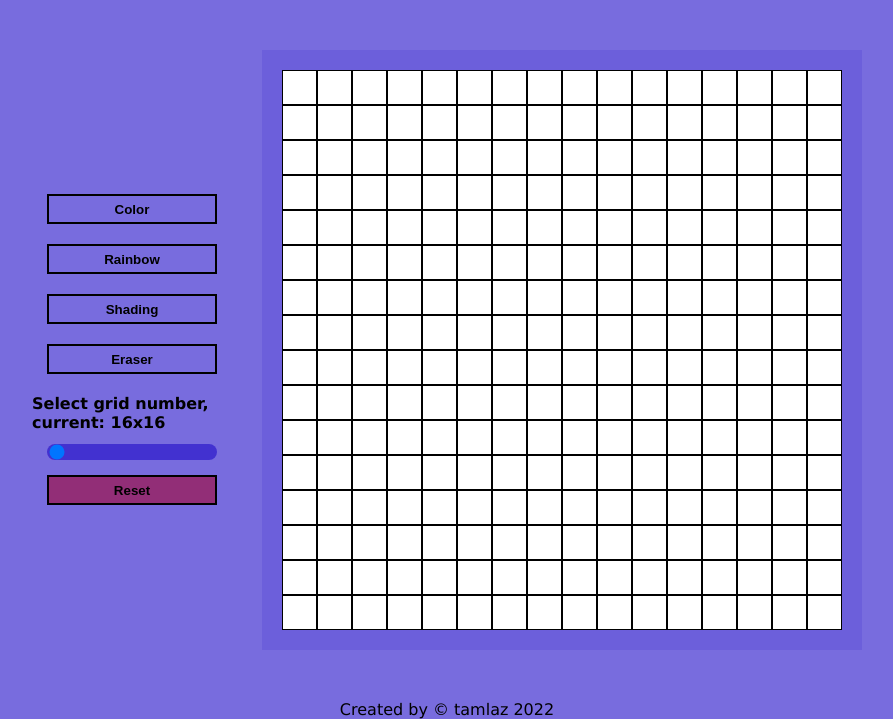
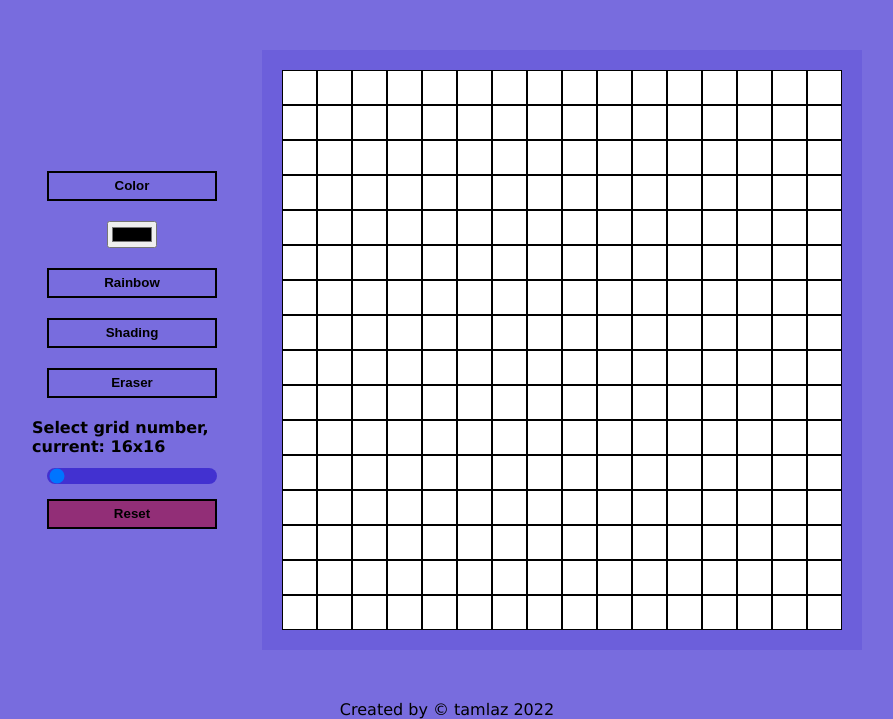
Before and after one commit to tamlaz/Etch-A-Sketch, a plain HTML site: page index.html in a window 1280 px wide. Shown: the part 81-800 px from the top of the page, without its empty margins (193-1086 px from the left). Drawn offline with Linux system fonts and the light colour scheme.

Commit message:
Add a color-picker element

```diff
--- a/index.html
+++ b/index.html
@@ -16,6 +16,7 @@
     <div class="main">
         <div class="toolbar">
             <button class="color-set">Color</button>
+            <input type="color" class="color-picker">
             <button class="rainbow">Rainbow</button>
             <button class="shader">Shading</button>
             <button class="eraser">Eraser</button>
```
